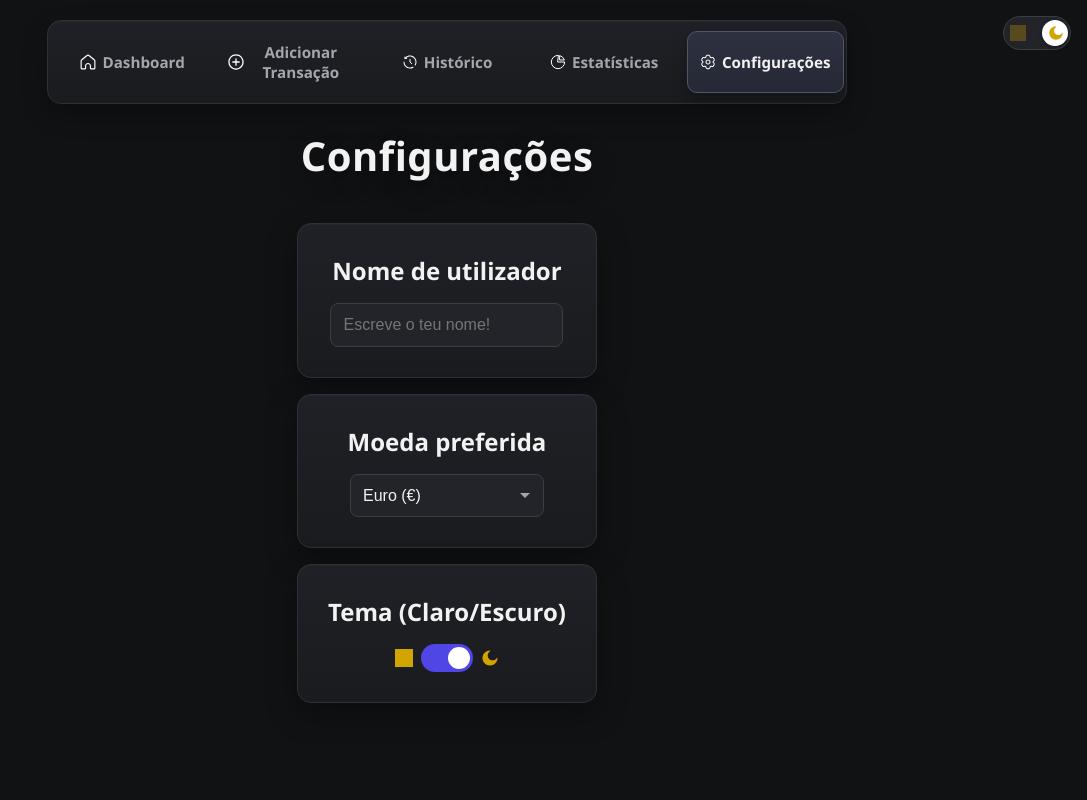
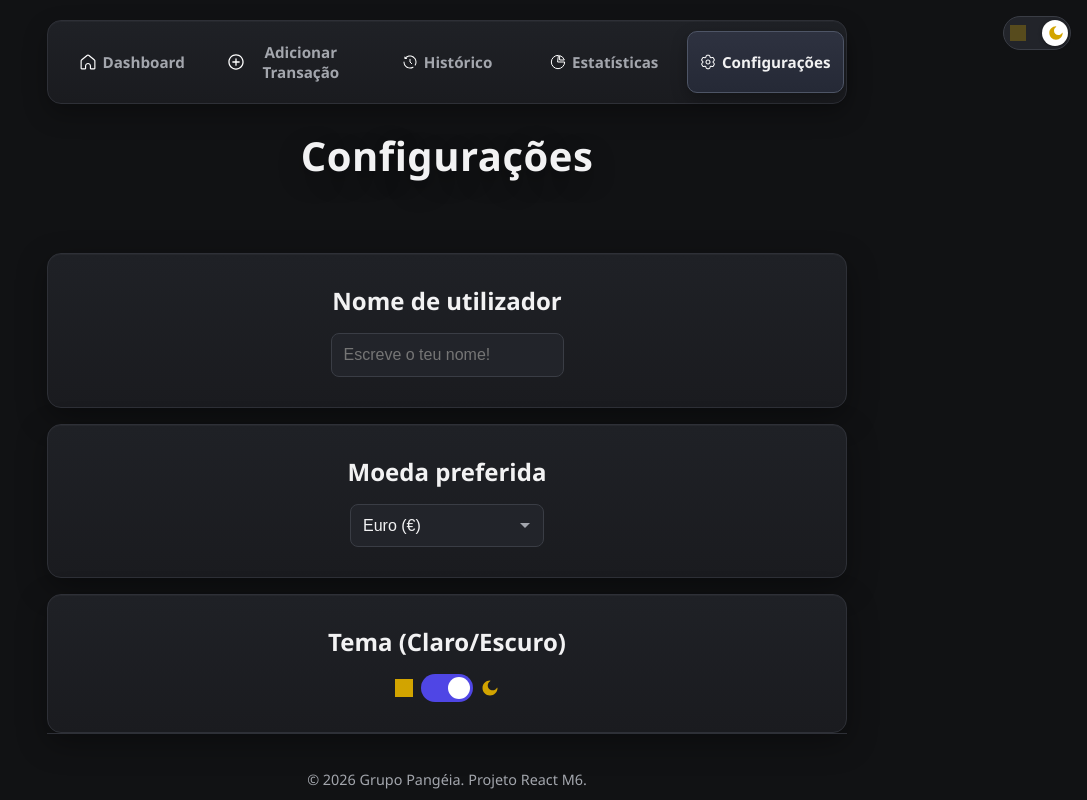
Before and after one commit to DanielMoraesTI/projeto_react, a React (Vite) app: page /settings in a window 1280 px wide. Shown: the top 800 px of the page, without its empty margins (193-1280 px from the left). Built offline with nearby package versions, Linux system fonts and the light colour scheme; grey boxes are pictures that could not be loaded.

Commit message:
footer fix

```diff
--- a/src/pages/AddTransaction.jsx
+++ b/src/pages/AddTransaction.jsx
@@ -14,12 +14,11 @@ export default function AddTransaction() {
   } = useAddTransactionLogic();
 
   return (
-    <section className="app">
+    <>
       <header>
         <h1>Adicionar Transação</h1>
       </header>
-      <main>
-        <form onSubmit={handleSubmit} className="form">
+      <form onSubmit={handleSubmit} className="form">
           {error && <div className="error-message">{error}</div>}
           {mutation.isError && (
             <div className="error-message">
@@ -107,7 +106,6 @@ export default function AddTransaction() {
             {mutation.isPending ? "A guardar..." : "Adicionar Transação"}
           </button>
         </form>
-      </main>
-    </section>
+    </>
   );
 }
--- a/src/pages/Settings.jsx
+++ b/src/pages/Settings.jsx
@@ -13,12 +13,11 @@ function Settings() {
   const { theme, toggleTheme } = useContext(ThemeContext);
 
   return (
-    <section className="app">
+    <>
       <header>
         <h1>Configurações</h1>
       </header>
-      <main>
-        <div className="settings-container">
+      <div className="settings-container">
           <div className="card">
             <h2>Nome de utilizador</h2>
             <input
@@ -59,8 +58,7 @@ function Settings() {
             </div>
           </div>
         </div>
-      </main>
-    </section>
+    </>
   );
 }
 
```
